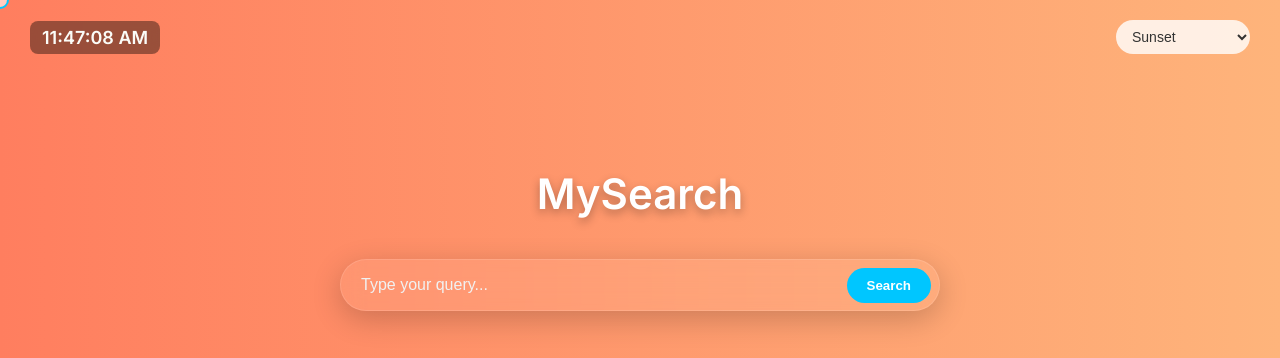
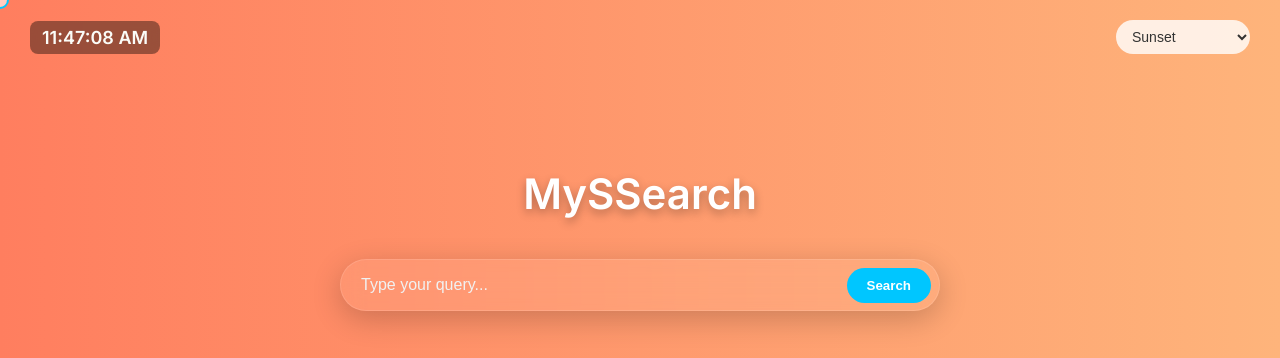
Before and after one commit to AnasRiz911/My-Search, a plain HTML site: page index.html in a window 1280 px wide. Shown: the top 358 px of the page. Drawn offline with Linux system fonts and the light colour scheme.

Commit message:
update new themes

```diff
--- a/index.html
+++ b/index.html
@@ -37,7 +37,7 @@
 
   <div class="container">
     <header>
-      <div class="logo">MySearch</div>
+      <div class="logo">MySSearch</div>
     </header>
     <main>
         <form id="searchForm" class="search-bar" autocomplete="off">
```
